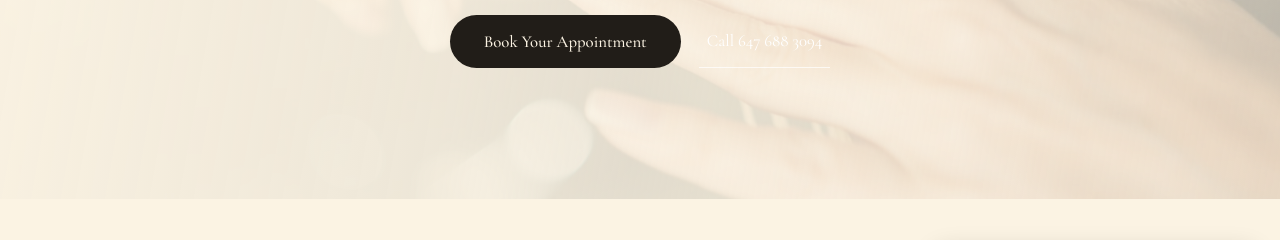
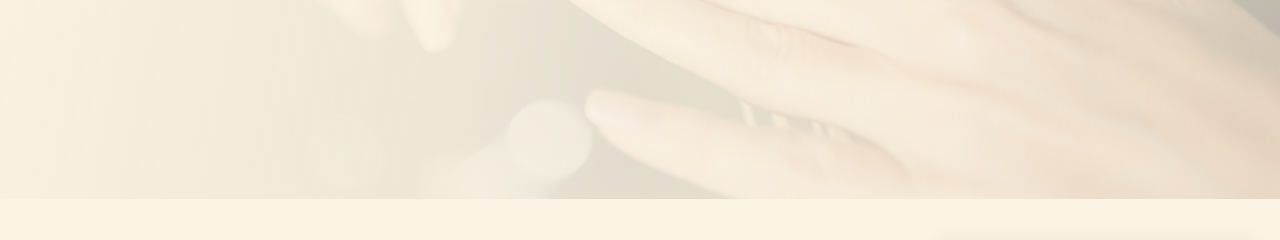
Before and after one commit to BrianKod1/Jacobs-Barbers-Final, a plain HTML site: page v6-precise/index.html in a window 1280 px wide. Shown: the part 505-745 px from the top of the page. Drawn offline with nearby package versions, Linux system fonts and the light colour scheme.

Commit message:
Remove call link from hero

```diff
--- a/v6-precise/index.html
+++ b/v6-precise/index.html
@@ -337,10 +337,6 @@
       <div class="eyebrow"><div class="rule"></div>North Queen Street · Etobicoke</div>
       <img class="hero-logo" src="images/logo.png" alt="Jacobs Barbers">
       <p class="lede">170 North Queen Street, Studio 7<br>Etobicoke, ON M9C 1B1</p>
-      <div class="hero-actions">
-        <a class="btn-primary" href="https://jacobsbarbers.mysalononline.com/Booking/?sid=0&guid=930aeb35-9485-4ee4-9786-aefa81fcb1c2" target="_blank" rel="noopener">Book Your Appointment</a>
-        <a class="btn-ghost" href="tel:6476883094">Call 647 688 3094</a>
-      </div>
     </div>
   </div>
 </section>
```
Also changed, not shown: v7-new-hero/index.html (+0 -4 lines).
